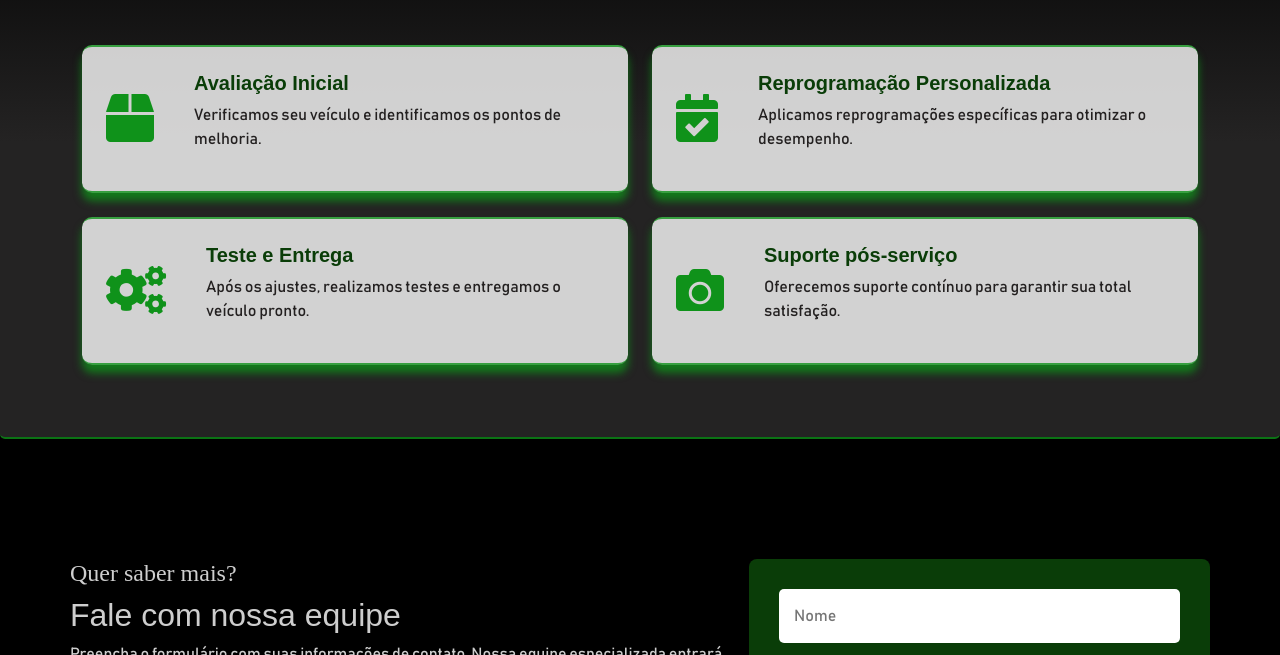
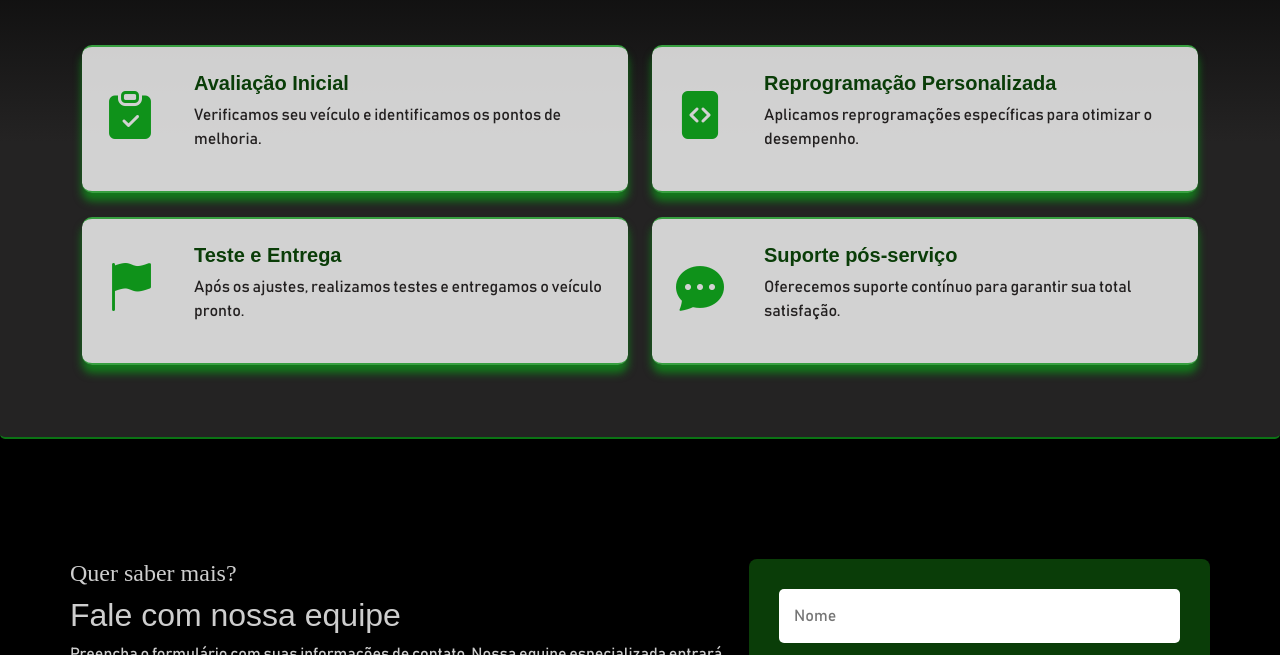
Before and after one commit to SMK-Digital/site_rexperformance, a plain HTML site: page index.html in a window 1280 px wide. Shown: the part 2202-2857 px from the top of the page. Drawn offline with nearby package versions, Linux system fonts and the light colour scheme; a web font is replaced by a local one.

Commit message:
feat: altera ícones site

```diff
--- a/index.html
+++ b/index.html
@@ -200,7 +200,7 @@
                     <div class="col-md-6 mb-4">
                         <div class="step-card d-flex align-items-center p-4">
                             <div class="me-4">
-                                <i class="fas fa-box fa-3x step-icon"></i>
+                                <i class="bi bi-clipboard-check-fill step-icon"></i>
                             </div>
                             <div class="step-content">
                                 <h5 class="step-title">Avaliação Inicial</h5>
@@ -212,7 +212,7 @@
                     <div class="col-md-6 mb-4">
                         <div class="step-card d-flex align-items-center p-4">
                             <div class="me-4">
-                                <i class="fas fa-calendar-check fa-3x step-icon"></i>
+                                <i class="bi bi-file-code-fill step-icon"></i>
                             </div>
                             <div class="step-content">
                                 <h5 class="step-title">Reprogramação Personalizada</h5>
@@ -224,7 +224,7 @@
                     <div class="col-md-6 mb-4">
                         <div class="step-card d-flex align-items-center p-4">
                             <div class="me-4">
-                                <i class="fas fa-cogs fa-3x step-icon"></i>
+                                <i class="bi bi-flag-fill step-icon"></i>
                             </div>
                             <div class="step-content">
                                 <h5 class="step-title">Teste e Entrega</h5>
@@ -236,7 +236,7 @@
                     <div class="col-md-6 mb-4">
                         <div class="step-card d-flex align-items-center p-4">
                             <div class="me-4">
-                                <i class="fas fa-camera fa-3x step-icon"></i>
+                                <i class="bi bi-chat-dots-fill step-icon"></i>
                             </div>
                             <div class="step-content">
                                 <h5 class="step-title">Suporte pós-serviço</h5>
```
